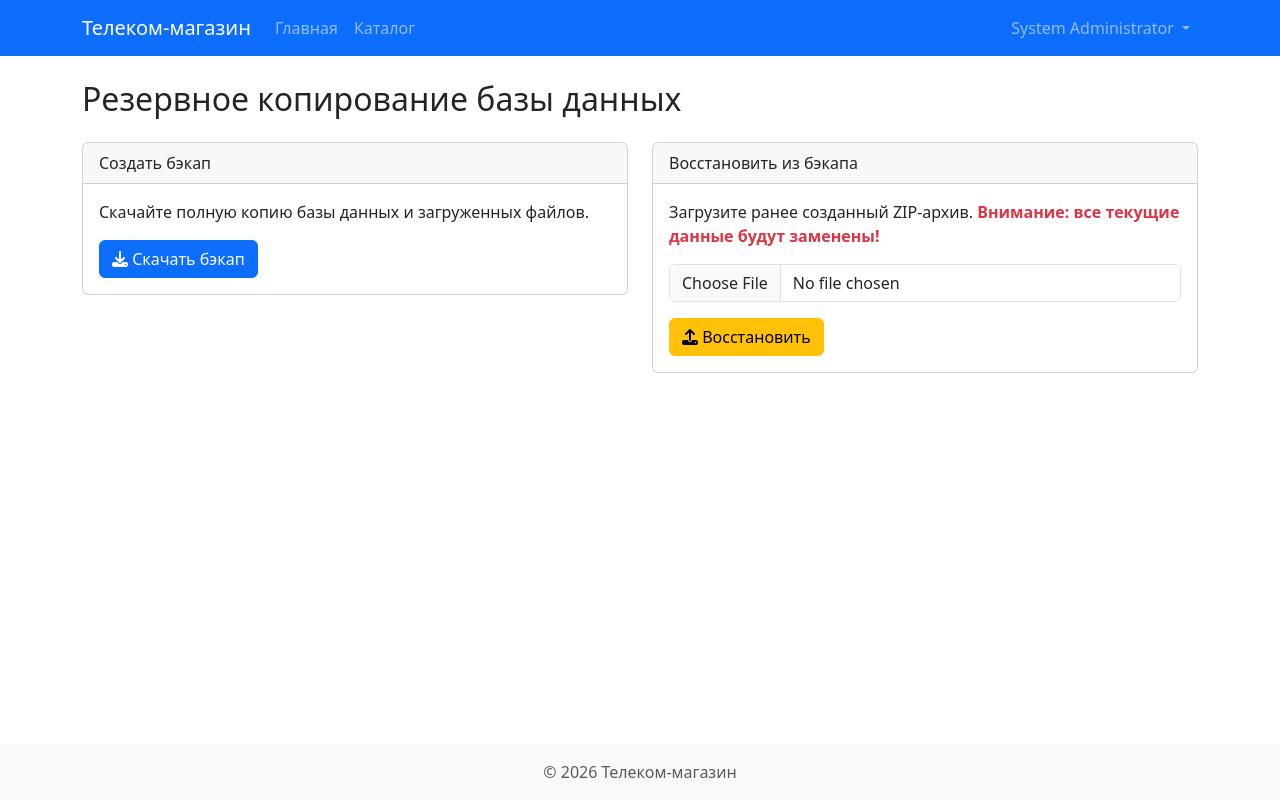
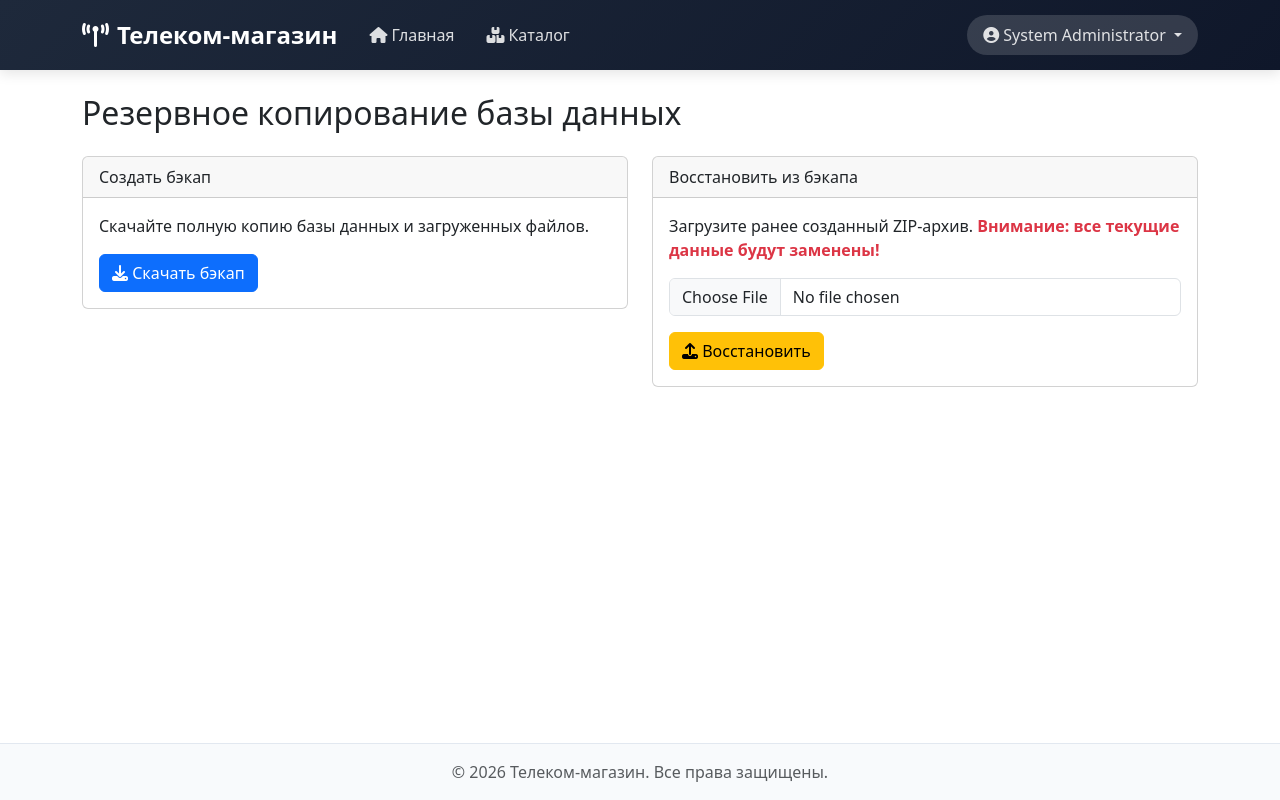
Before and after one commit to vladrob333333-sys/diplom200, a Flask app: page /admin/backup/ in a window 1280 px wide. Run offline with Flask 3, Linux system fonts and the light colour scheme; a user stored in the database is signed in; some libraries are stand-ins or nearby versions.

Commit message:
base.html

```diff
--- a/app/templates/base.html
+++ b/app/templates/base.html
@@ -8,62 +8,114 @@
     <link rel="stylesheet" href="https://cdnjs.cloudflare.com/ajax/libs/font-awesome/6.4.0/css/all.min.css">
     <link rel="stylesheet" href="https://cdn.datatables.net/1.13.7/css/dataTables.bootstrap5.min.css">
     <link rel="stylesheet" href="{{ url_for('static', filename='css/style.css') }}">
+    <style>
+        .navbar-custom {
+            background: linear-gradient(135deg, #1e293b 0%, #0f172a 100%);
+            padding: 0.75rem 0;
+            box-shadow: 0 4px 12px rgba(0,0,0,0.1);
+        }
+        .navbar-brand {
+            font-weight: 700;
+            font-size: 1.5rem;
+            color: white !important;
+        }
+        .nav-link {
+            color: rgba(255,255,255,0.85) !important;
+            font-weight: 500;
+            padding: 0.5rem 1rem !important;
+            border-radius: 0.5rem;
+            transition: all 0.2s;
+        }
+        .nav-link:hover {
+            background: rgba(255,255,255,0.1);
+            color: white !important;
+        }
+        .dropdown-menu {
+            border: none;
+            box-shadow: 0 8px 16px rgba(0,0,0,0.1);
+            border-radius: 0.75rem;
+            overflow: hidden;
+        }
+        .dropdown-item {
+            padding: 0.6rem 1.5rem;
+            font-weight: 500;
+        }
+        .dropdown-item:hover {
+            background: #f1f5f9;
+        }
+        .user-badge {
+            background: rgba(255,255,255,0.15);
+            padding: 0.4rem 1rem;
+            border-radius: 2rem;
+            color: white;
+        }
+        footer {
+            background: #f8fafc;
+            border-top: 1px solid #e2e8f0;
+        }
+    </style>
     {% block styles %}{% endblock %}
 </head>
-<body>
-    <nav class="navbar navbar-expand-lg navbar-dark bg-primary">
+<body class="d-flex flex-column min-vh-100">
+    <nav class="navbar navbar-expand-lg navbar-custom">
         <div class="container">
-            <a class="navbar-brand" href="{{ url_for('main.index') }}">Телеком-магазин</a>
-            <button class="navbar-toggler" type="button" data-bs-toggle="collapse" data-bs-target="#navbarNav">
+            <a class="navbar-brand" href="{{ url_for('main.index') }}">
+                <i class="fas fa-broadcast-tower me-2"></i>Телеком-магазин
+            </a>
+            <button class="navbar-toggler border-0" type="button" data-bs-toggle="collapse" data-bs-target="#navbarNav">
                 <span class="navbar-toggler-icon"></span>
             </button>
             <div class="collapse navbar-collapse" id="navbarNav">
                 <ul class="navbar-nav me-auto">
-                    <li class="nav-item"><a class="nav-link" href="{{ url_for('main.index') }}">Главная</a></li>
-                    <li class="nav-item"><a class="nav-link" href="{{ url_for('main.index') }}#catalog">Каталог</a></li>
+                    <li class="nav-item"><a class="nav-link" href="{{ url_for('main.index') }}"><i class="fas fa-home me-1"></i>Главная</a></li>
+                    <li class="nav-item"><a class="nav-link" href="{{ url_for('main.index', _anchor='catalog') }}"><i class="fas fa-boxes me-1"></i>Каталог</a></li>
                 </ul>
                 <ul class="navbar-nav ms-auto">
                     {% if current_user.is_authenticated %}
                         <li class="nav-item dropdown">
-                            <a class="nav-link dropdown-toggle" href="#" role="button" data-bs-toggle="dropdown">
-                                {{ current_user.full_name or current_user.username }}
+                            <a class="nav-link dropdown-toggle user-badge" href="#" role="button" data-bs-toggle="dropdown">
+                                <i class="fas fa-user-circle me-1"></i>{{ current_user.full_name or current_user.username }}
                             </a>
                             <ul class="dropdown-menu dropdown-menu-end">
                                 {% if current_user.role == 'admin' %}
-                                    <li><a class="dropdown-item" href="{{ url_for('admin.dashboard') }}">Панель администратора</a></li>
-                                    <li><a class="dropdown-item" href="{{ url_for('admin.clients') }}">Клиенты</a></li>
-                                    <li><a class="dropdown-item" href="{{ url_for('admin.services') }}">Услуги</a></li>
+                                    <li><a class="dropdown-item" href="{{ url_for('admin.dashboard') }}"><i class="fas fa-tachometer-alt me-2"></i>Панель администратора</a></li>
+                                    <li><a class="dropdown-item" href="{{ url_for('admin.users') }}"><i class="fas fa-users-cog me-2"></i>Пользователи</a></li>
+                                    <li><a class="dropdown-item" href="{{ url_for('admin.services') }}"><i class="fas fa-cogs me-2"></i>Услуги</a></li>
+                                    <li><a class="dropdown-item" href="{{ url_for('admin.clients') }}"><i class="fas fa-user-tie me-2"></i>Клиенты</a></li>
+                                    <li><hr class="dropdown-divider"></li>
                                 {% elif current_user.role == 'operator' %}
-                                    <li><a class="dropdown-item" href="{{ url_for('operator.dashboard') }}">Панель оператора</a></li>
-                                    <li><a class="dropdown-item" href="{{ url_for('operator.clients') }}">Клиенты</a></li>
-                                    <li><a class="dropdown-item" href="{{ url_for('operator.tickets') }}">Заявки</a></li>
+                                    <li><a class="dropdown-item" href="{{ url_for('operator.dashboard') }}"><i class="fas fa-tachometer-alt me-2"></i>Панель оператора</a></li>
+                                    <li><a class="dropdown-item" href="{{ url_for('operator.clients') }}"><i class="fas fa-users me-2"></i>Клиенты</a></li>
+                                    <li><a class="dropdown-item" href="{{ url_for('operator.tickets') }}"><i class="fas fa-ticket-alt me-2"></i>Заявки</a></li>
+                                    <li><hr class="dropdown-divider"></li>
                                 {% elif current_user.role == 'executor' %}
-                                    <li><a class="dropdown-item" href="{{ url_for('executor.dashboard') }}">Панель исполнителя</a></li>
-                                    <li><a class="dropdown-item" href="{{ url_for('executor.tickets') }}">Заявки</a></li>
+                                    <li><a class="dropdown-item" href="{{ url_for('executor.dashboard') }}"><i class="fas fa-tachometer-alt me-2"></i>Панель исполнителя</a></li>
+                                    <li><a class="dropdown-item" href="{{ url_for('executor.tickets') }}"><i class="fas fa-tasks me-2"></i>Заявки</a></li>
+                                    <li><hr class="dropdown-divider"></li>
                                 {% else %}
-                                    <li><a class="dropdown-item" href="{{ url_for('client.dashboard') }}">Личный кабинет</a></li>
-                                    <li><a class="dropdown-item" href="{{ url_for('client.services') }}">Мои услуги</a></li>
-                                    <li><a class="dropdown-item" href="{{ url_for('client.tickets') }}">Мои заявки</a></li>
+                                    <li><a class="dropdown-item" href="{{ url_for('client.dashboard') }}"><i class="fas fa-user me-2"></i>Личный кабинет</a></li>
+                                    <li><a class="dropdown-item" href="{{ url_for('client.services') }}"><i class="fas fa-cube me-2"></i>Мои услуги</a></li>
+                                    <li><a class="dropdown-item" href="{{ url_for('client.tickets') }}"><i class="fas fa-ticket-alt me-2"></i>Мои заявки</a></li>
+                                    <li><hr class="dropdown-divider"></li>
                                 {% endif %}
-                                <li><hr class="dropdown-divider"></li>
-                                <li><a class="dropdown-item" href="{{ url_for('auth.logout') }}">Выйти</a></li>
+                                <li><a class="dropdown-item text-danger" href="{{ url_for('auth.logout') }}"><i class="fas fa-sign-out-alt me-2"></i>Выйти</a></li>
                             </ul>
                         </li>
                     {% else %}
-                        <li class="nav-item"><a class="nav-link" href="{{ url_for('auth.login') }}">Вход</a></li>
-                        <li class="nav-item"><a class="nav-link" href="{{ url_for('auth.register') }}">Регистрация</a></li>
+                        <li class="nav-item"><a class="nav-link" href="{{ url_for('auth.login') }}"><i class="fas fa-sign-in-alt me-1"></i>Вход</a></li>
+                        <li class="nav-item"><a class="nav-link" href="{{ url_for('auth.register') }}"><i class="fas fa-user-plus me-1"></i>Регистрация</a></li>
                     {% endif %}
                 </ul>
             </div>
         </div>
     </nav>
 
-
-    <main class="container my-4">
+    <main class="flex-fill">
+        <div class="container my-4">
             {% with messages = get_flashed_messages(with_categories=true) %}
                 {% if messages %}
                     {% for category, message in messages %}
-                    <div class="alert alert-{{ category }} alert-dismissible fade show" role="alert">
+                        <div class="alert alert-{{ category }} alert-dismissible fade show rounded-3 shadow-sm" role="alert">
                             {{ message }}
                             <button type="button" class="btn-close" data-bs-dismiss="alert"></button>
                         </div>
@@ -71,11 +123,12 @@
                 {% endif %}
             {% endwith %}
             {% block content %}{% endblock %}
+        </div>
     </main>
 
-    <footer class="bg-light text-center py-3 mt-auto">
-        <div class="container">
-            <span class="text-muted">&copy; 2026 Телеком-магазин</span>
+    <footer class="py-3 mt-auto">
+        <div class="container text-center">
+            <span class="text-muted">&copy; 2026 Телеком-магазин. Все права защищены.</span>
         </div>
     </footer>
 
```
Lines whose indentation alone changed are shown as unchanged.
